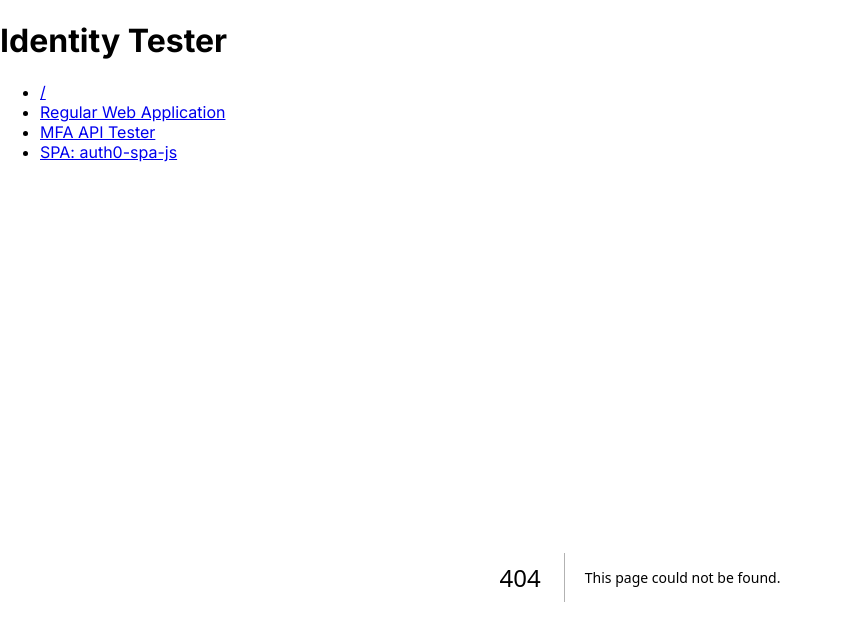
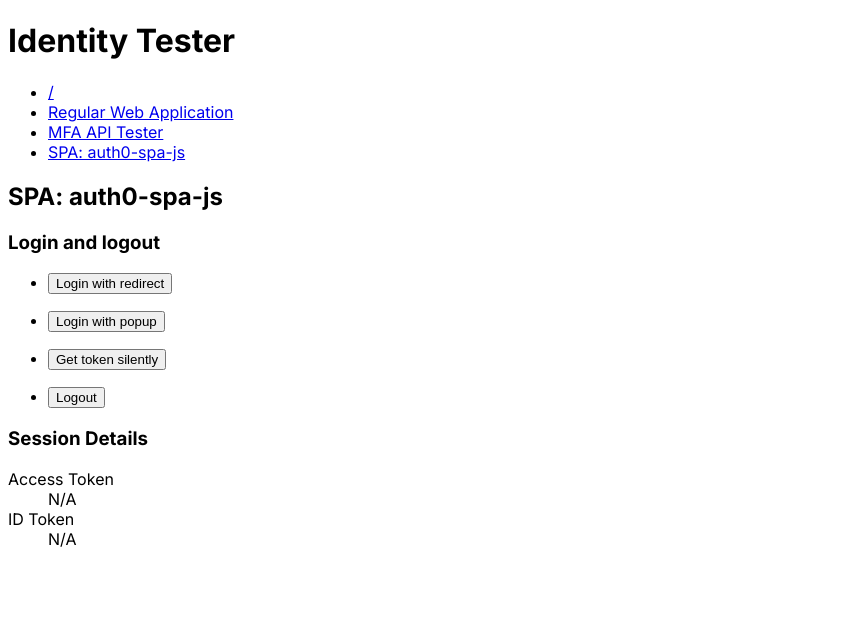
Before and after one commit to sfjt/identity-tester-next, a Next.js app: page /spa/auth0-spa-js in a window 1280 px wide. Before the commit this address had no page. Shown: the top 640 px of the page, without its empty margins (0-841 px from the left). Built offline with nearby package versions, Linux system fonts and the light colour scheme.

Commit message:
auth0-spa-js

```diff
--- a/package.json
+++ b/package.json
@@ -21,6 +21,7 @@
     "swr": "^2.2.5"
   },
   "devDependencies": {
+    "@auth0/auth0-spa-js": "^2.1.3",
     "@types/node": "^20",
     "@types/qs": "^6.9.15",
     "@types/react": "^18",
--- /dev/null
+++ b/src/app/api/spa/config/route.ts
@@ -0,0 +1,15 @@
+import { NextRequest, NextResponse } from "next/server"
+
+export const GET = async (req: NextRequest) => {
+  const issuerBaseUrl = process.env.AUTH0_ISSUER_BASE_URL || ""
+  const domain = issuerBaseUrl.replace("https://", "")
+  return NextResponse.json(
+    {
+      domain,
+      client_id: process.env.SPA_CLIENT_ID,
+    },
+    {
+      status: 200,
+    },
+  )
+}
--- /dev/null
+++ b/src/app/spa/auth0-spa-js/page.tsx
@@ -0,0 +1,162 @@
+"use client"
+
+import { useState } from "react"
+import { createAuth0Client, PopupTimeoutError } from "@auth0/auth0-spa-js"
+import type { IdToken } from "@auth0/auth0-spa-js"
+import useSWRImmutable from "swr/immutable"
+
+import "@/app/global.css"
+
+async function createClient(uri: string) {
+  const res = await fetch(uri)
+  const body = await res.json()
+  const clientId = body.client_id
+  const domain = body.domain
+  const client = await createAuth0Client({
+    domain,
+    clientId,
+    useRefreshTokens: true,
+    useRefreshTokensFallback: true,
+    authorizationParams: {
+      redirect_uri: document.location.href,
+      scope: "openid profile email",
+      audience: "https://example.com/api/v1/",
+    },
+  })
+
+  const searchParams = new URLSearchParams(document.location.search)
+  const code = searchParams.get("code")
+  const exchangeState = searchParams.get("state")
+  if (code && exchangeState) {
+    try {
+      console.log("SWR: executing handleRedirectCallback...")
+      await client.handleRedirectCallback()
+    } catch (err) {
+      console.error(err)
+    }
+  }
+
+  let accessToken: string | undefined = undefined
+  try {
+    console.log("SWR: executing getTokenSilently...")
+    accessToken = await client.getTokenSilently()
+  } catch (err) {
+    console.log(err)
+  }
+
+  let idToken: IdToken | undefined = undefined
+  try {
+    console.log("SWR: executing getIdTokenClaims...")
+    idToken = await client.getIdTokenClaims()
+  } catch (err) {
+    console.log(err)
+  }
+
+  return {
+    client,
+    idToken,
+    accessToken,
+  }
+}
+
+interface ISession {
+  idToken: IdToken | undefined
+  accessToken: string | undefined
+}
+
+export default function Page() {
+  const { data, error, isLoading } = useSWRImmutable("/api/spa/config", createClient)
+  const [state, setState] = useState<ISession>({
+    idToken: undefined,
+    accessToken: undefined,
+  })
+
+  if (error) {
+    return <p>Something went wrong.</p>
+  }
+  if (isLoading || !data) {
+    return <p>Loading...</p>
+  }
+
+  const { client } = data
+
+  function login() {
+    client.loginWithRedirect()
+  }
+
+  async function loginWithPopup() {
+    try {
+      await client.loginWithPopup()
+    } catch (err) {
+      console.log("loginWithPopup:", err)
+      if (err instanceof PopupTimeoutError) {
+        err.popup.close()
+      }
+    }
+    await getAndDisplaySessionInfo()
+  }
+
+  function logout() {
+    client.logout({
+      logoutParams: {
+        returnTo: document.location.href,
+      },
+    })
+  }
+
+  async function getAndDisplaySessionInfo() {
+    let accessToken: string | undefined = undefined
+    try {
+      console.log("Event handler: executing getTokenSilently...")
+      accessToken = await client.getTokenSilently()
+    } catch (err) {
+      console.log(err)
+    }
+
+    let idToken: IdToken | undefined = undefined
+    try {
+      console.log("Event handler: executing getIdTokenClaims...")
+      idToken = await client.getIdTokenClaims()
+    } catch (err) {
+      console.log(err)
+    }
+
+    setState({
+      idToken,
+      accessToken,
+    })
+  }
+
+  return (
+    <main>
+      <h2>SPA: auth0-spa-js</h2>
+      <section>
+        <h3>Login and logout</h3>
+        <ul className="login-logout-list">
+          <li>
+            <button onClick={login}>Login with redirect</button>
+          </li>
+          <li>
+            <button onClick={loginWithPopup}>Login with popup</button>
+          </li>
+          <li>
+            <button onClick={getAndDisplaySessionInfo}>Get token silently</button>
+          </li>
+          <li>
+            <button onClick={logout}>Logout</button>
+          </li>
+        </ul>
+      </section>
+      <section>
+        <h3>Session Details</h3>
+        <dl>
+          <dt>Access Token</dt>
+          <dd>{(state.accessToken ? state.accessToken : data.accessToken) || "N/A"}</dd>
+
+          <dt>ID Token</dt>
+          <dd>{(state.idToken ? state.idToken.__raw : data.idToken?.__raw) || "N/A"}</dd>
+        </dl>
+      </section>
+    </main>
+  )
+}
```
Also changed, not shown: 2 other files (tests, documents, lock files or other folders).
